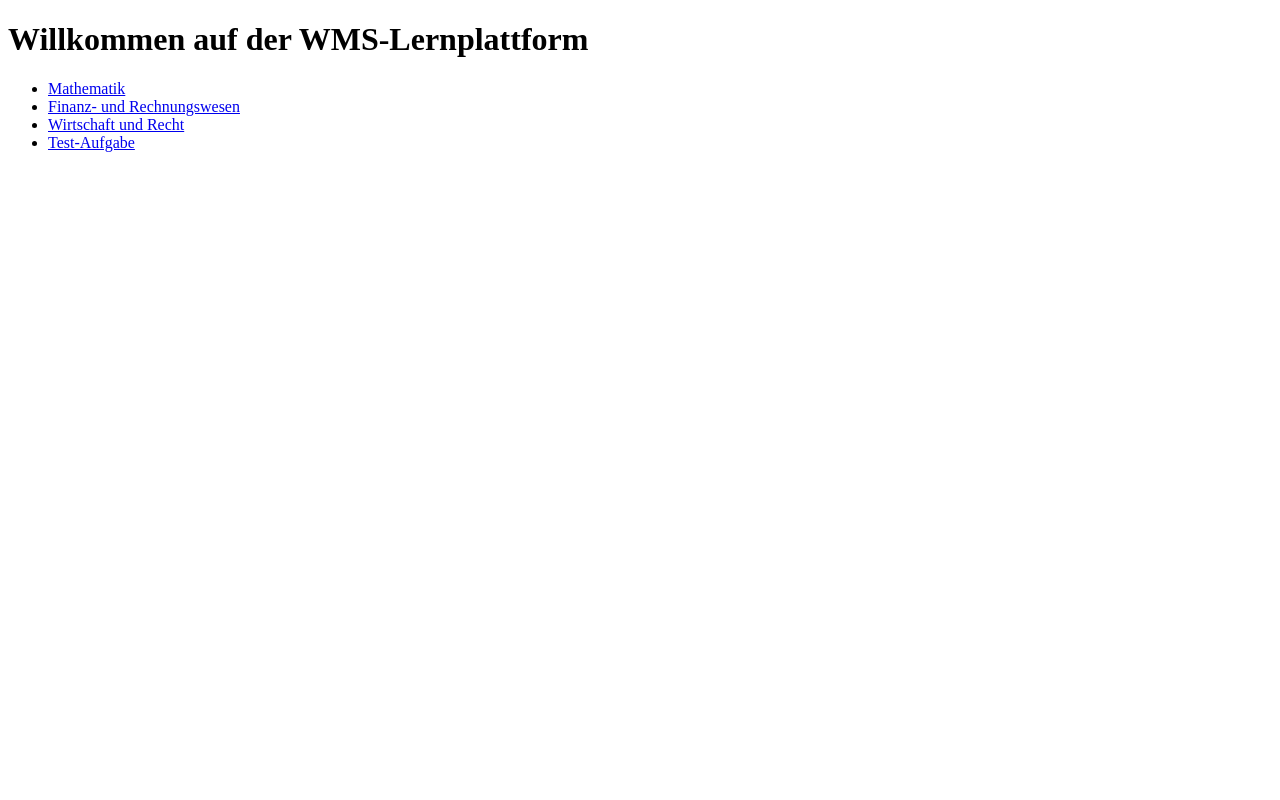
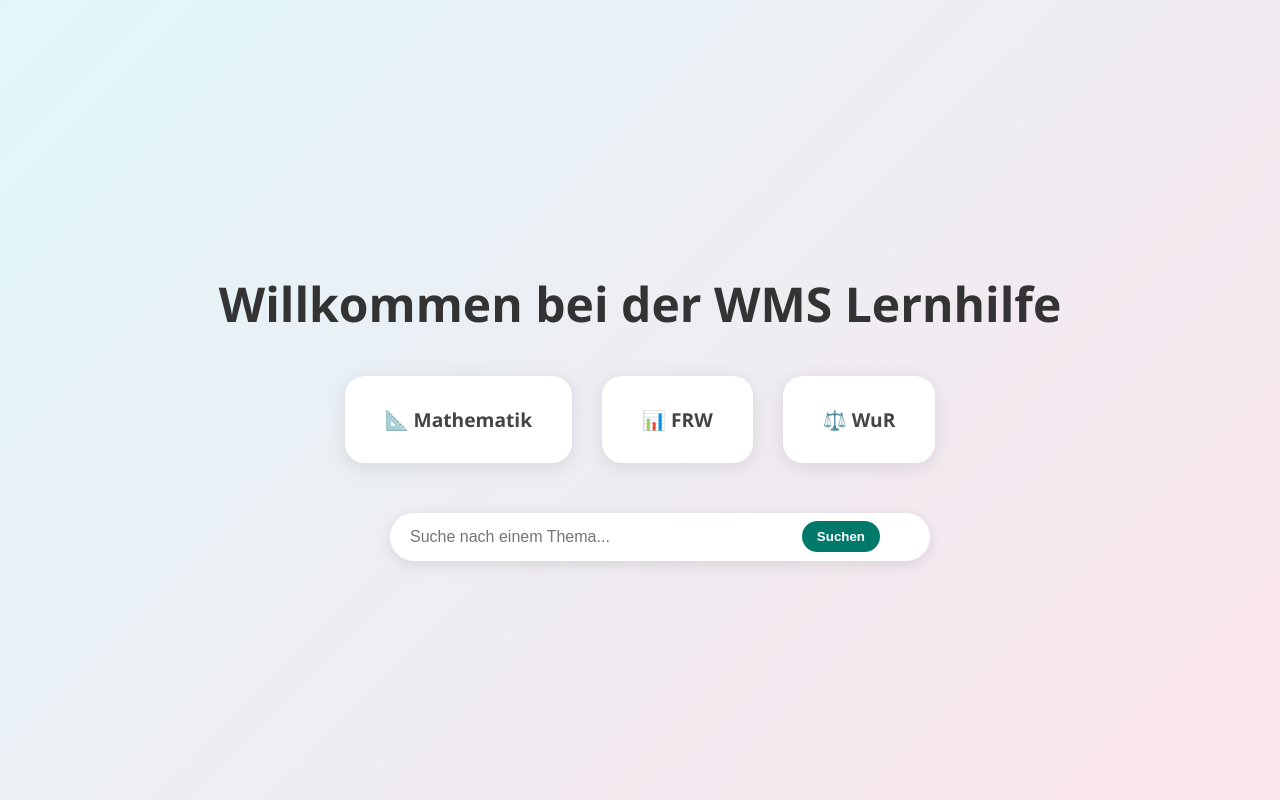
Before and after one commit to MeeCoon/wms-lernplattform, a plain HTML site: page index.html in a window 1280 px wide. Drawn offline with Linux system fonts and the light colour scheme.

Commit message:
Update index.html

```diff
--- a/index.html
+++ b/index.html
@@ -2,15 +2,121 @@
 <html lang="de">
 <head>
   <meta charset="UTF-8">
-  <title>WMS Lernplattform</title>
+  <meta name="viewport" content="width=device-width, initial-scale=1">
+  <title>WMS Lernhilfe</title>
+  <style>
+    body {
+      margin: 0;
+      font-family: 'Segoe UI', sans-serif;
+      background: linear-gradient(135deg, #e0f7fa, #fce4ec);
+      display: flex;
+      justify-content: center;
+      align-items: center;
+      min-height: 100vh;
+      flex-direction: column;
+    }
+
+    h1 {
+      font-size: 3rem;
+      color: #333;
+      margin-bottom: 40px;
+    }
+
+    .faecher-container {
+      display: flex;
+      flex-wrap: wrap;
+      justify-content: center;
+      gap: 30px;
+      margin-bottom: 50px;
+    }
+
+    .fach-box {
+      background: white;
+      border-radius: 20px;
+      box-shadow: 0 4px 20px rgba(0,0,0,0.1);
+      padding: 30px 40px;
+      text-align: center;
+      font-size: 1.2rem;
+      font-weight: bold;
+      color: #444;
+      cursor: pointer;
+      transition: transform 0.2s ease, box-shadow 0.2s ease;
+    }
+
+    .fach-box:hover {
+      transform: scale(1.05);
+      box-shadow: 0 6px 25px rgba(0,0,0,0.2);
+    }
+
+    .suche {
+      position: relative;
+      width: 80%;
+      max-width: 500px;
+    }
+
+    .suche input {
+      width: 100%;
+      padding: 15px 20px;
+      border-radius: 30px;
+      border: none;
+      font-size: 1rem;
+      box-shadow: 0 4px 15px rgba(0,0,0,0.1);
+      outline: none;
+    }
+
+    .suche button {
+      position: absolute;
+      right: 10px;
+      top: 8px;
+      padding: 8px 15px;
+      background: #00796b;
+      color: white;
+      border: none;
+      border-radius: 20px;
+      cursor: pointer;
+      font-weight: bold;
+    }
+
+    @media (max-width: 600px) {
+      .fach-box {
+        width: 100%;
+      }
+    }
+  </style>
 </head>
 <body>
-  <h1>Willkommen auf der WMS-Lernplattform</h1>
-  <ul>
-    <li><a href="mathe.html">Mathematik</a></li>
-    <li><a href="frw.html">Finanz- und Rechnungswesen</a></li>
-    <li><a href="wur.html">Wirtschaft und Recht</a></li>
-    <li><a href="aufgabe1.html">Test-Aufgabe</a></li>
-  </ul>
+
+  <h1>Willkommen bei der WMS Lernhilfe</h1>
+
+  <!-- Fächer-Anzeige -->
+  <div class="faecher-container">
+    <div class="fach-box" onclick="location.href='mathematik.html'">📐 Mathematik</div>
+    <div class="fach-box" onclick="location.href='frw.html'">📊 FRW</div>
+    <div class="fach-box" onclick="location.href='wur.html'">⚖️ WuR</div>
+  </div>
+
+  <!-- Suchleiste -->
+  <div class="suche">
+    <input type="text" id="suche" placeholder="Suche nach einem Thema...">
+    <button onclick="sucheThema()">Suchen</button>
+  </div>
+
+  <script>
+    function sucheThema() {
+      const begriff = document.getElementById("suche").value.toLowerCase();
+
+      // Test-Simulation – später durch echte Seiten/Themen ersetzen
+      if (begriff.includes("gleichung") || begriff.includes("mathe")) {
+        location.href = "mathematik.html";
+      } else if (begriff.includes("buchhaltung") || begriff.includes("frw")) {
+        location.href = "frw.html";
+      } else if (begriff.includes("recht") || begriff.includes("wuwr")) {
+        location.href = "wur.html";
+      } else {
+        alert("Thema nicht gefunden 😕");
+      }
+    }
+  </script>
+
 </body>
 </html>
```
